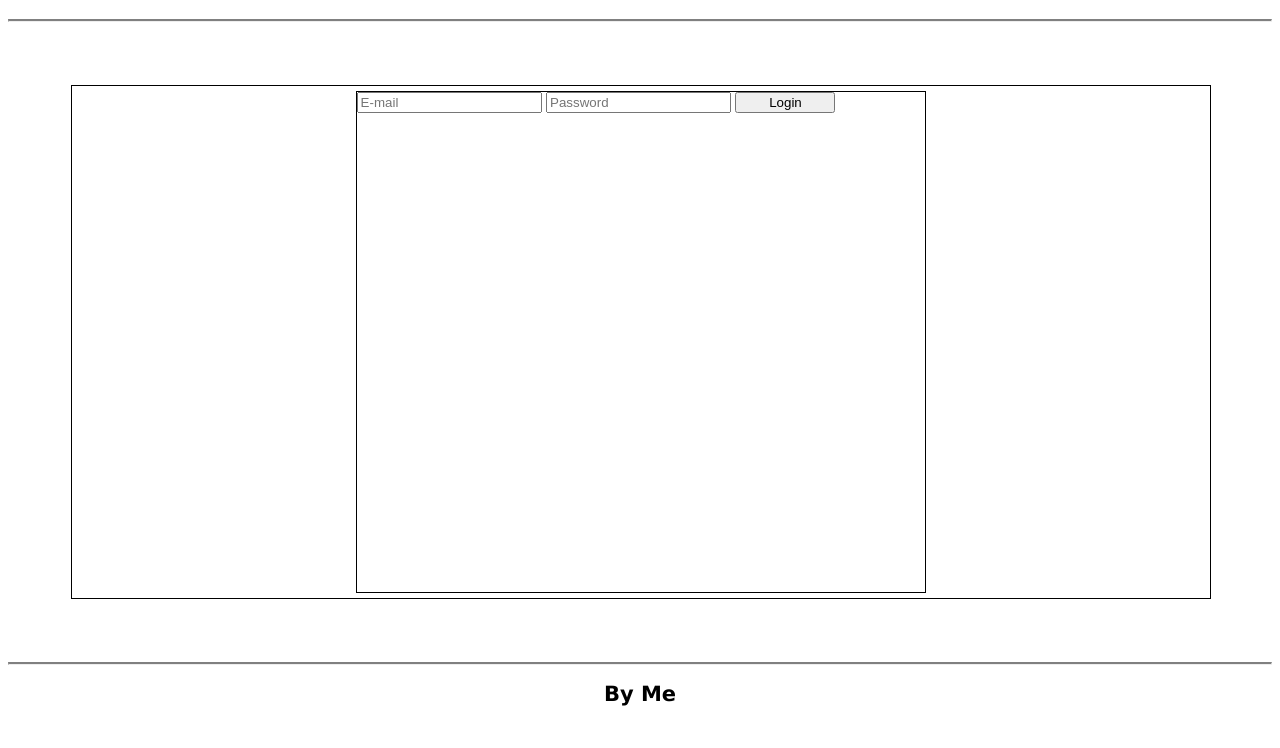
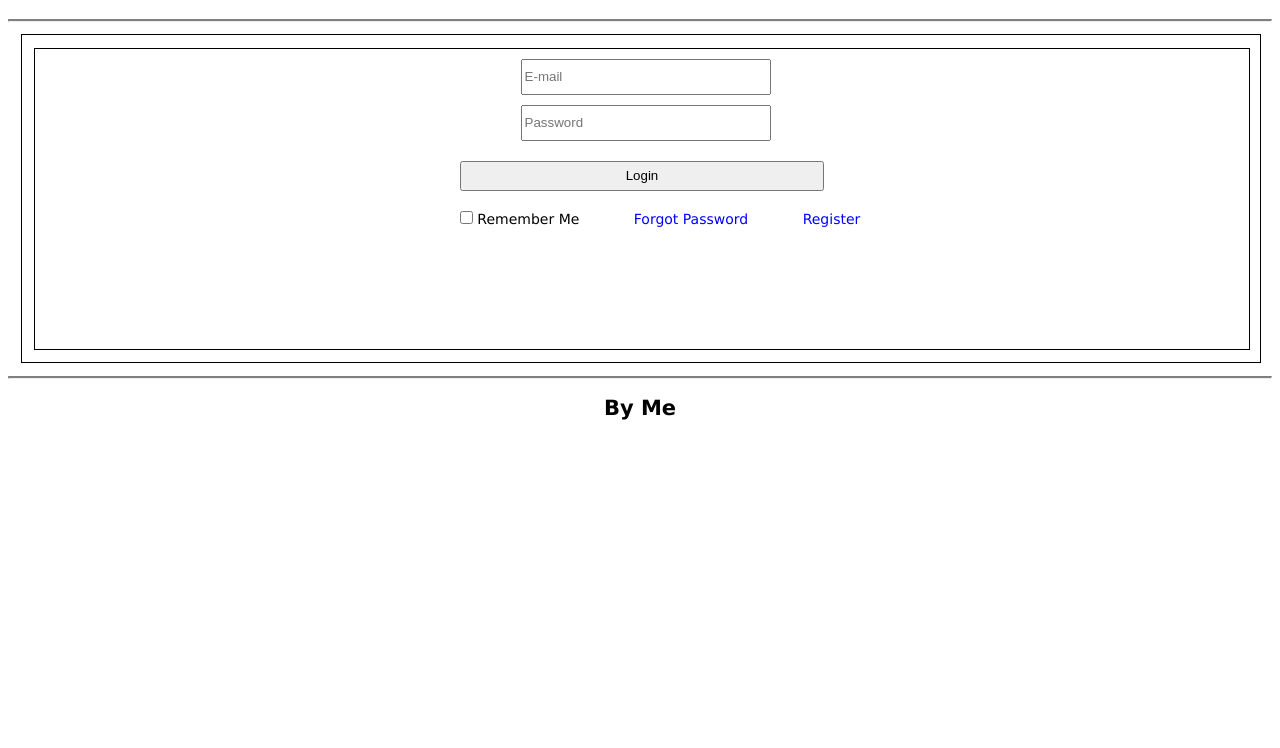
Before and after one commit to brunof19d/login-system-php-oop, a PHP site: page / in a window 1280 px wide. Shown: the part 52-800 px from the top of the page. Run offline with PHP 8.4, Linux system fonts and the light colour scheme.

Commit message:
Üpdate Template

```diff
--- a/css/style.css
+++ b/css/style.css
@@ -16,28 +16,49 @@ hr {
     border-top:2px solid grey;
 }
 
-input {
+a {
+    text-decoration: none;
+    color: inherit;
+}
 
+input[type="text"] {
+    display: block;
+    width: 20%;
+    height: 30px;
+    margin: 10px 40% 10px 40%;
+}
+
+input[type="checkbox"] {
+    margin: 10px 0 10px 35%;
+}
+
+label {
+    margin: 0 10px 0 0px;
 }
 
 
 /* Class */
 
 .main-conteiner {
-    display: flex;
-    justify-content: center;
-    width: 90%;
+    width: 98%;
     border: 1px solid black;
-    margin: 5%;
+    margin: 1%;
 }
 
 .login-conteiner {
-    width: 50%;
-    height: 500px;
+    width: 98%;
+    height: 300px;
     border: 1px solid black;
-    margin: 5px;
+    margin: 1%;
 }
 
 .btn {
-    width: 100px;
+    width: 30%;
+    height: 30px;
+    margin: 10px 35% 10px 35%;
 }
+
+.Href {
+    color: blue;
+    margin: 10px 10px 10px 40px;
+}
--- a/index.html
+++ b/index.html
@@ -9,16 +9,22 @@
 </head>
 
 <header>
-    <h1>Simple Login system</h1>
+   <a href="">
+       <h1> Simple Login system</h1>
+    </a>
 </header>
 <hr>
 <body>
     <div class="main-conteiner">
 
         <form class="login-conteiner" action="#" method="post">
-            <input type="text" name="username" placeholder="E-mail" value="">
-            <input type="text" name="password" placeholder="Password" value="">
+            <input class="input-form" type="text" name="username" placeholder="E-mail" value="">
+            <input class="input-form" type="text" name="password" placeholder="Password" value="">
             <button class="btn" type="submit" name="button">Login</button>
+            <input class="input-form" type="checkbox">
+            <label>Remember Me</label>
+            <a class="Href" href="">Forgot Password</a>
+            <a class="Href" href="">Register</a>
         </form>
 
     </div>
```
